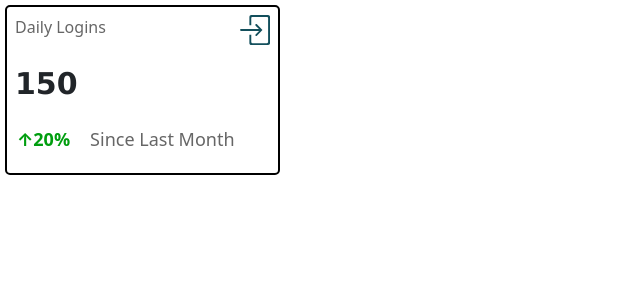
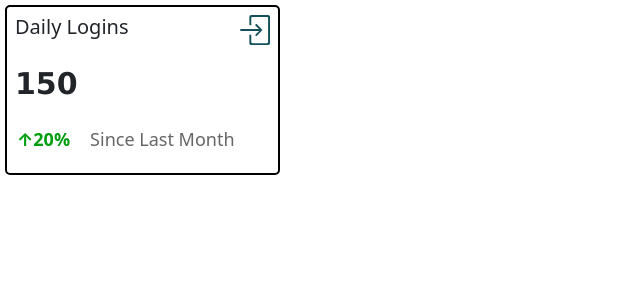
Before and after one commit to daniel-august-mentorship/Demo-School, a React (Create React App) app: page /home in a window 1280 px wide. Shown: the top 300 px of the page, without its empty margins (0-640 px from the left). Built offline with nearby package versions, Linux system fonts and the light colour scheme.

Commit message:
2nd fixed

```diff
--- a/src/components/card.js
+++ b/src/components/card.js
@@ -1,7 +1,7 @@
 import React from "react";
 import "./card.css";
+import { Card as BsCard } from "react-bootstrap/";
 import { SlLogin } from "react-icons/sl";
-import Stack from "react-bootstrap/Stack";
 
 function Card({ title, content, label }) {
   const getArrowDirection = () => {
@@ -13,21 +13,19 @@ function Card({ title, content, label }) {
   };
 
   return (
-    <Stack gap={3}>
-      <div className="cardArea">
-        <div className="cardTitle d-flex justify-content-between p-2">
-          {title}
-          <SlLogin className="icon" />
+    <BsCard.Body className="cardArea">
+      <BsCard.Title className="cardTitle d-flex justify-content-between p-2">
+        {title}
+        <SlLogin className="icon" />
+      </BsCard.Title>
+      <BsCard.Text className="cardContent p-2">{content}</BsCard.Text>
+      <BsCard.Text className="arrowWrap">
+        <div className="cardArrow" style={{ color: getArrowColor() }}>
+          {getArrowDirection() === "up" ? "↑20%" : "↓20%"}
         </div>
-        <div className="cardContent p-2">{content}</div>
-        <div className="arrowWrap">
-          <div className="cardArrow" style={{ color: getArrowColor() }}>
-            {getArrowDirection() === "up" ? "↑20%" : "↓20%"}
-          </div>
-          <div className="cardLabel">{label}</div>
-        </div>
-      </div>
-    </Stack>
+        <div className="cardLabel">{label}</div>
+      </BsCard.Text>
+    </BsCard.Body>
   );
 }
 
--- a/src/pages/home.js
+++ b/src/pages/home.js
@@ -1,11 +1,12 @@
 import React from "react";
+import Stack from "react-bootstrap/Stack";
 import Card from "../components/card";
 
 function Home() {
   return (
-    <div>
+    <Stack gap={3}>
       <Card title="Daily Logins" content={150} label=" Since Last Month" />
-    </div>
+    </Stack>
   );
 }
 
```
